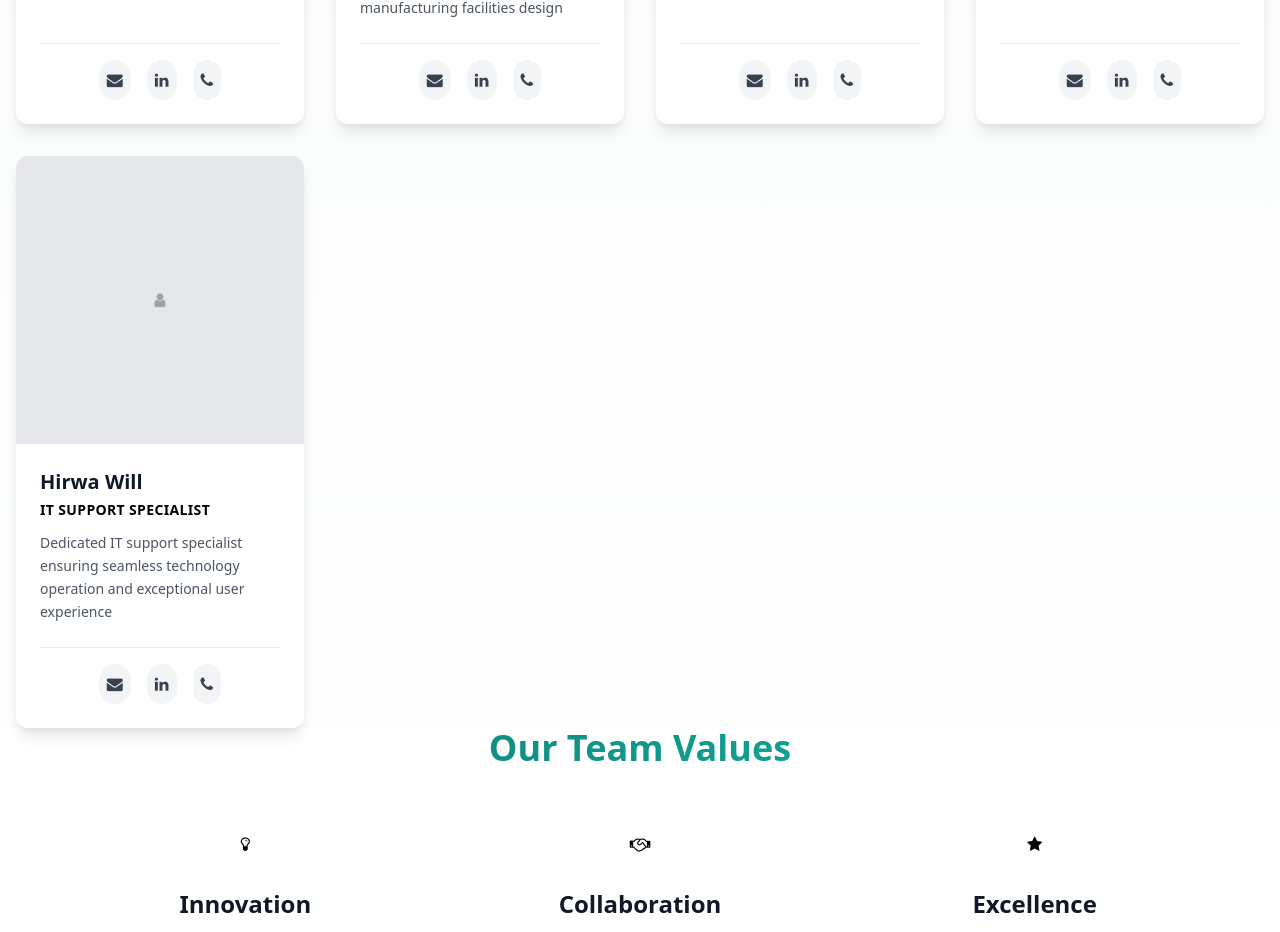
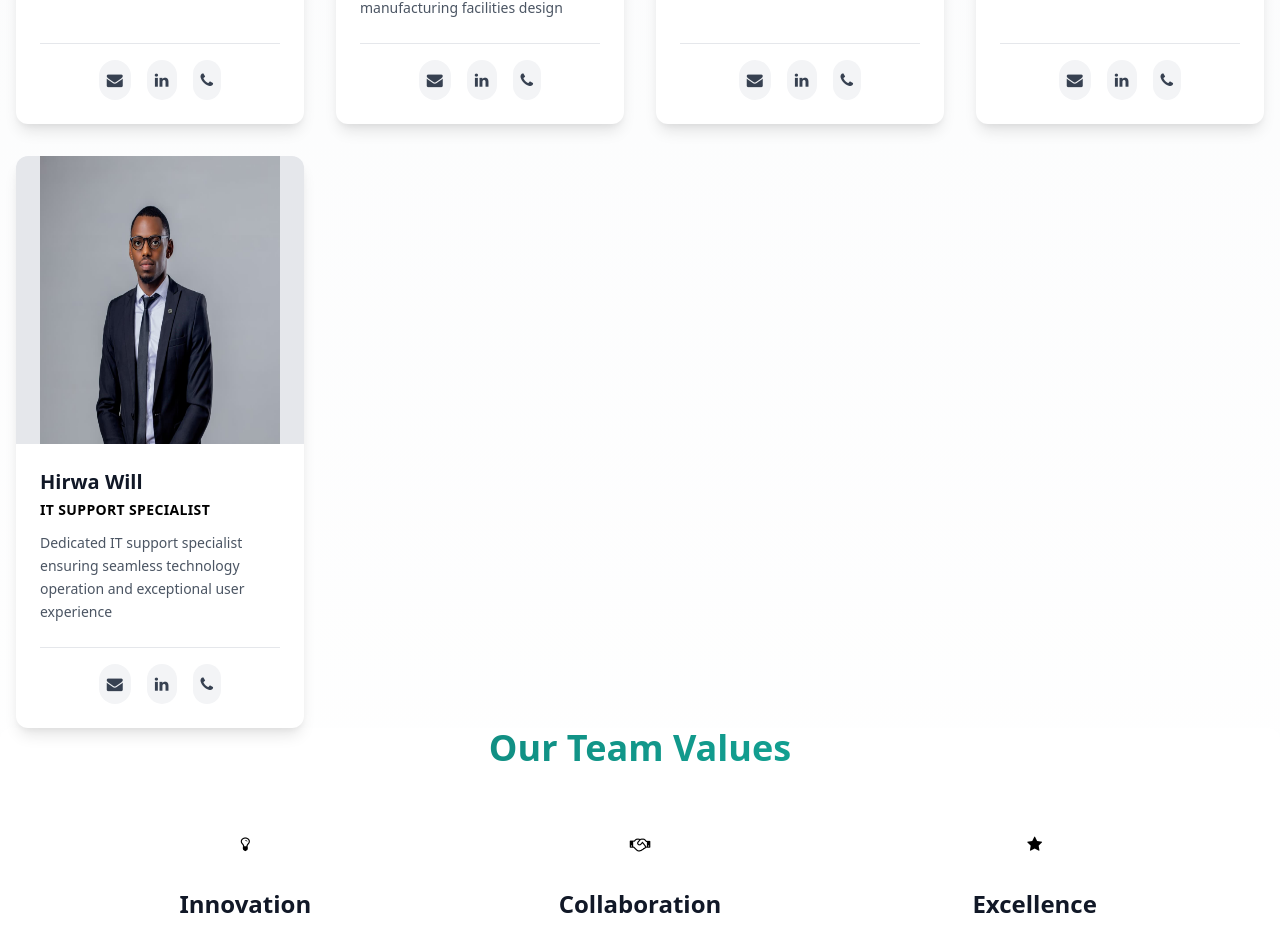
Before and after one commit to Yvettemukeshimana2/ulesgroupeholdingltd, a React (Vite) app: page /Teampage in a window 1280 px wide. Shown: the part 1597-2529 px from the top of the page. Built offline with nearby package versions, Linux system fonts and the light colour scheme.

Commit message:
landing page

```diff
--- a/src/pages/Ourteamofficial.tsx
+++ b/src/pages/Ourteamofficial.tsx
@@ -3,6 +3,7 @@ import { useState, useEffect } from "react";
 import t1 from "../assets/byimana.jpeg";
 import t2 from "../assets/dave.jpeg";
 import yv from "../assets/yvette.jpg";
+import will from "../assets/will.jpeg";
 import team from "../assets/t1.jpeg"
 
 const teamMembers = [
@@ -45,7 +46,7 @@ const teamMembers = [
   {
     name: "Hirwa Will",
     title: "IT Support specialist",
-    image:"",
+    image:will,
     description:  "Dedicated IT support specialist ensuring seamless technology operation and exceptional user experience",
     email: "mailto:bosco@ulesholdingltd.com",
     linkedin: "https://linkedin.com",
```
Also changed, not shown: src/assets/will.jpeg (added).
